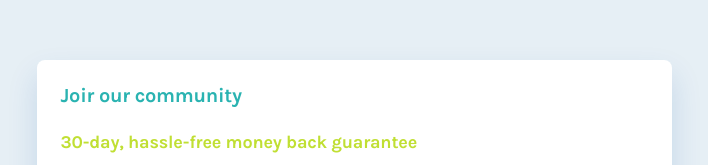
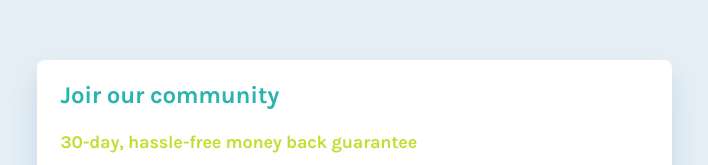
Before and after one commit to JCruz-Dev/frontendmentor-single-price, a website built with Parcel: page index.html in a window 1280 px wide. Shown: the part 154-319 px from the top of the page, without its empty margins (286-994 px from the left). Built offline with nearby package versions, Linux system fonts and the light colour scheme.

Commit message:
add change in main title

```diff
--- a/style.scss
+++ b/style.scss
@@ -44,6 +44,9 @@ body {
         letter-spacing: -0.25px;
         font-size: 1.25rem;
         line-height: 23.38px;
+        @media screen and (min-width: 768px) {
+            font-size: 1.5rem;
+        }
     }
     &__subtitle {
         color: var(--green-200);
```
